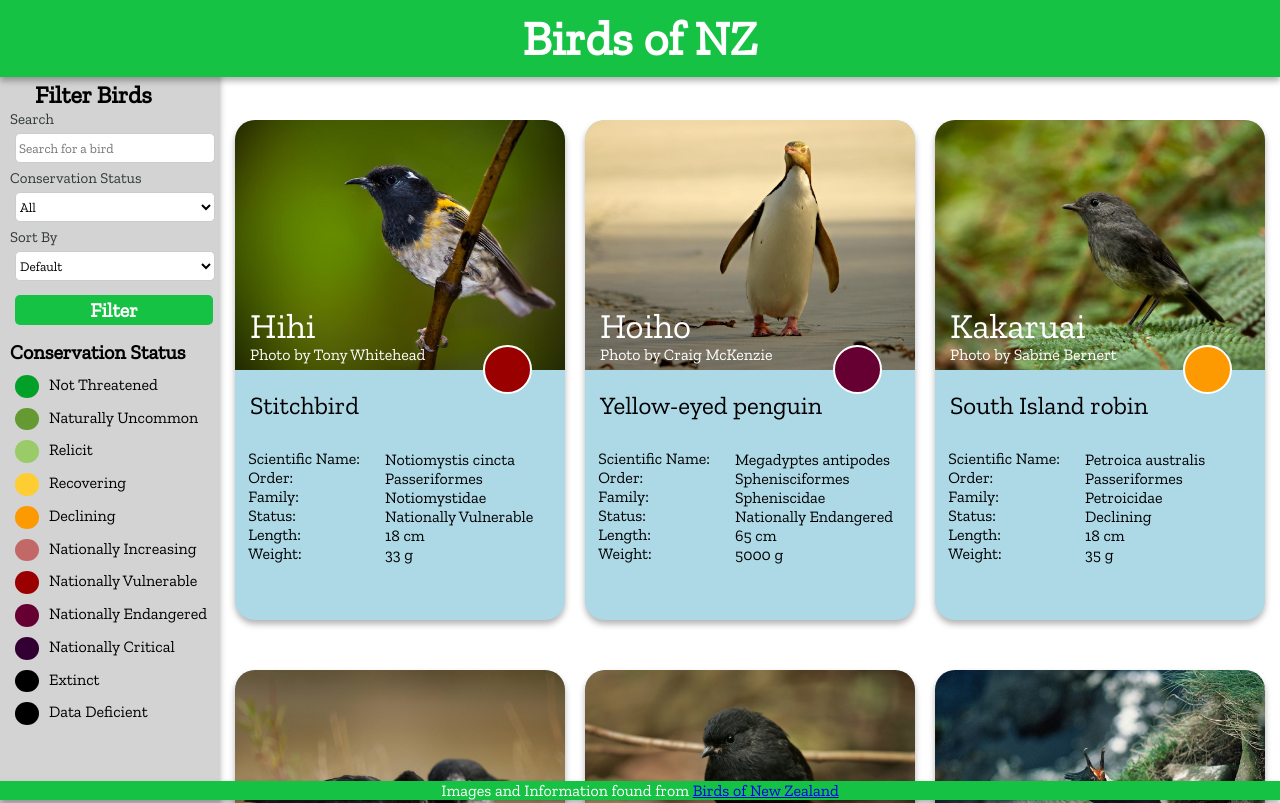
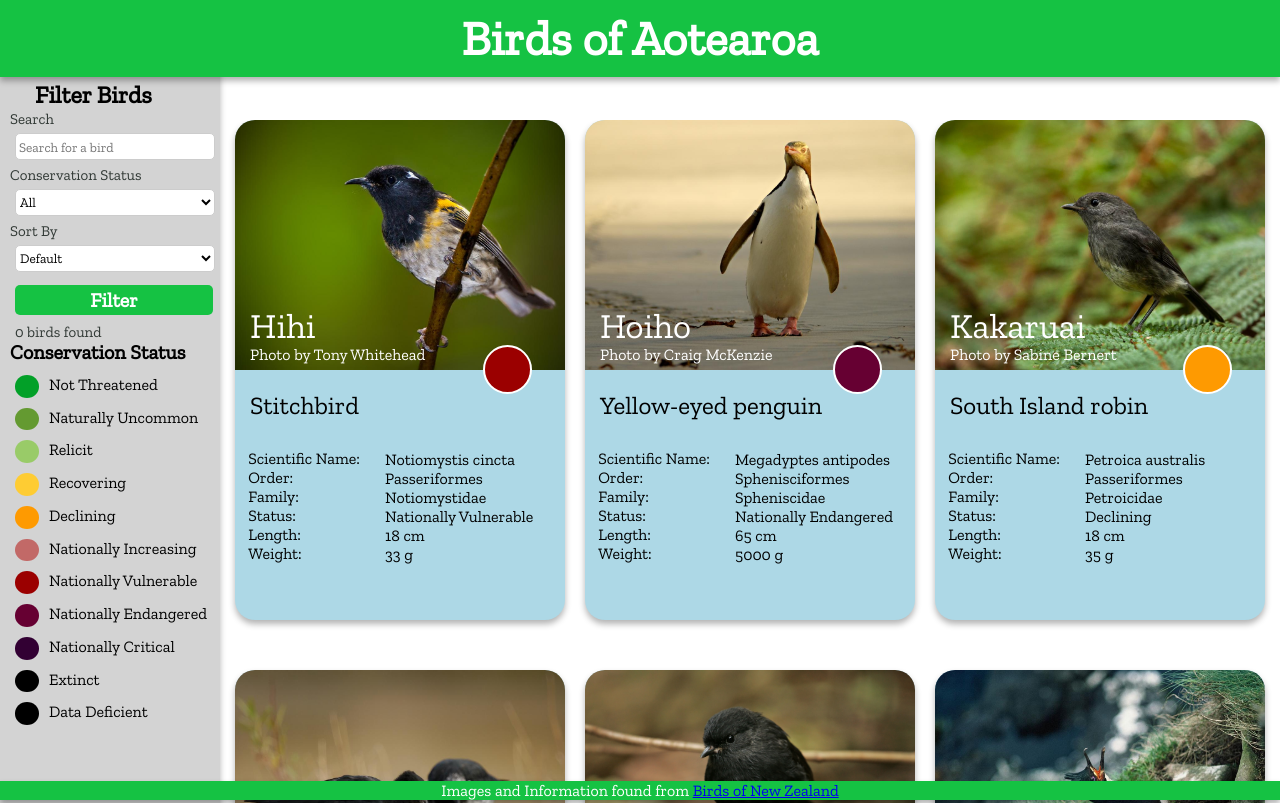
Before and after one commit to dyrel78/Birds-of-Aotearoa-, a plain HTML site: page index.html in a window 1280 px wide. Shown: the top 803 px of the page. Drawn offline with nearby package versions, Linux system fonts and the light colour scheme.

Commit message:
Added found # of birds feature

```diff
--- a/birbs.js
+++ b/birbs.js
@@ -126,7 +126,7 @@ function createBirdPanel(birb) {
     colourCircle.style.backgroundColor = "#99cb68";
   }
   else if (birb.status.toLowerCase().localeCompare("recovering") === 0) {
-    colourCircle.style.backgroundColor = "#02a028";
+    colourCircle.style.backgroundColor = "#fecc33";
   }
   else if (birb.status.toLowerCase().localeCompare("declining") === 0) {
     colourCircle.style.backgroundColor = "#fe9a01";
@@ -278,6 +278,11 @@ function searchNames(input, bird) {
 function addBirds(currentBirds) {
   section2.innerHTML = "";
   //section2 = document.querySelector('section2');
+  const birbsFound = document.getElementById("birbs-found");
+  birbsFound.textContent = `Found ${currentBirds.length} bird(s).`;
+
+
+
   currentBirds.forEach(birb => {
     section2.append(birb.element);
   });
@@ -368,6 +373,7 @@ document.getElementById("filter-button").addEventListener('click', function () {
   switch (searchOption) {
     case 0:
      currentBirds.sort(alphabeticalByMaori);
+     break;
     case 1:
       currentBirds.sort(lightestToHeaviest);
       break;
@@ -386,6 +392,8 @@ document.getElementById("filter-button").addEventListener('click', function () {
     case 6:
       currentBirds.sort(longestToShortest);
       break;
+
+
   }
   //Birds Found
   addBirds(currentBirds);
@@ -401,7 +409,7 @@ function getStatusColor(status) {
     case "relict":
       return "#99cb68";
     case "recovering":
-      return "#02a028";
+      return "#fecc33";
     case "declining":
       return "#fe9a01";
     case "nationally increasing":
--- a/index.html
+++ b/index.html
@@ -29,7 +29,7 @@
 <body>
     <header>
         <link href="https://fonts.googleapis.com/css2?family=Montserrat:wght@400;700&display=swap" rel="stylesheet">
-        <h1>Birds of NZ</h1>
+        <h1>Birds of Aotearoa</h1>
 
 
     </header>
@@ -60,7 +60,7 @@
 
             <label for="sortBy">Sort By</label>
             <select id="sortBy" name="sort">
-                <option value = "default">Default</option>
+                <option value = "default">Default</option> <!-- Alphabetical by Maori-->
                 <option value="lightest-to-heaviest">Lightest to Heaviest</option>
                 <option value="heaviest-to-ightest">Heaviest to Lightest</option>
                 <option value="alphabetical">Alphabetical</option>
@@ -70,6 +70,9 @@
             </select>
             <br> <br>
             <button id="filter-button" class="filter-button">Filter</button>
+            <div class = "birbs-found" id="birbs-found">
+                <p id="birbs-found-text"> 0 birds found </p>
+            </div>
 
             <div class = "sidebar-status-texts">
             <h3 id = "conservation-status-title"> Conservation Status</h3>
--- a/style.css
+++ b/style.css
@@ -194,7 +194,7 @@ box-shadow: 0 4px 6px rgba(0, 0, 0, .3);
   width: 90%;
   height: 30px;
   position: absolute;
-  top:230px;
+  top:220px;
       margin:5px;
 
   background-color: #15c243;
@@ -243,7 +243,7 @@ box-shadow: 0 4px 6px rgba(0, 0, 0, .3);
 
   select{
     width: 100%;
-    height: 30px;
+    height: 27px;
     margin:5px;
     resize:vertical;
     border-radius: 5px;
@@ -254,7 +254,7 @@ box-shadow: 0 4px 6px rgba(0, 0, 0, .3);
   }
   input{
     width: 100%;
-      height: 30px;
+      height: 27px;
       margin:5px;
       resize:vertical;
       border-radius: 5px;
@@ -273,6 +273,14 @@ box-shadow: 0 4px 6px rgba(0, 0, 0, .3);
   input:hover{
     box-shadow: 2px 2px 10px 5px #007AFF;
     transition: box-shadow 0.25s ease-in-out;
+  }
+
+  .birbs-found{
+    position: relative;
+    top: 27px;
+    font-size: 15px;
+    color: #303834 ;
+    left: 5px;
   }
 
 
```
